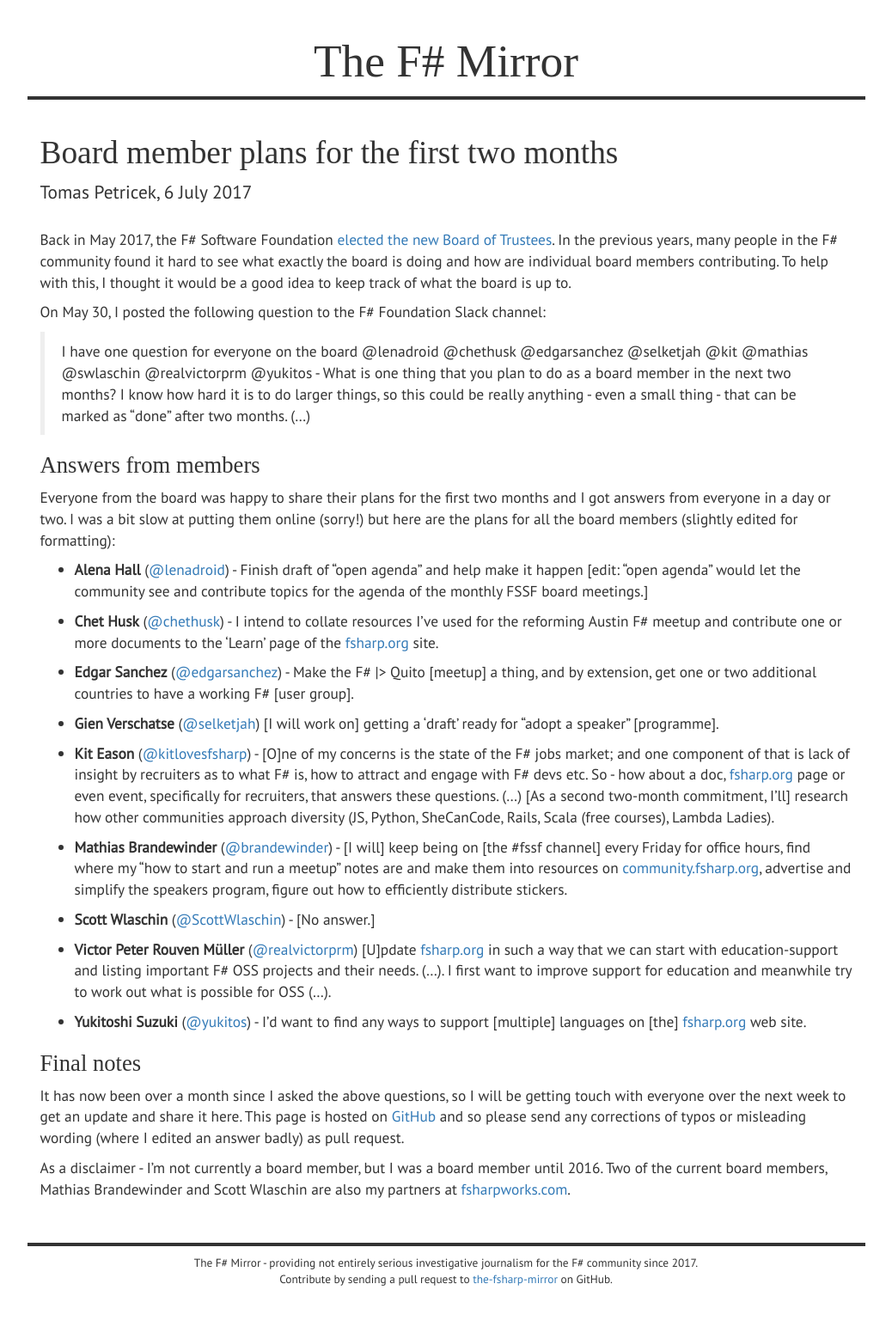
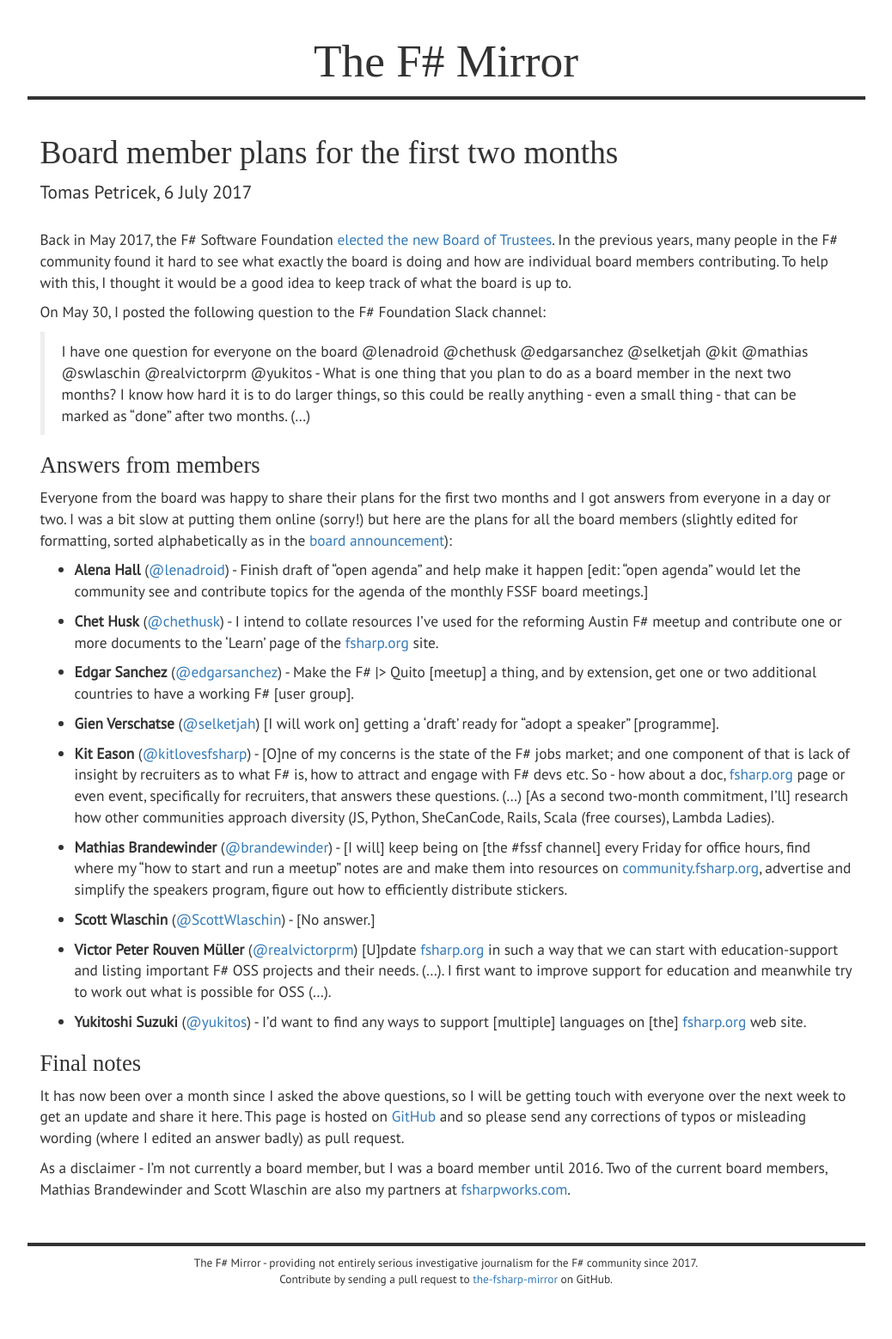
Before and after one commit to the-fsharp-mirror/the-fsharp-mirror.github.io, a Jekyll site: the page built from index.md, in a window 1280 px wide. Shown: the whole page at 86% size, without its empty margins (121-1159 px from the left). Built offline with Jekyll 4.4.1, drawn with Linux system fonts in a browser that asks for light colours; some web fonts are replaced.

Commit message:
Add sorting note

```diff
--- a/index.md
+++ b/index.md
@@ -24,7 +24,8 @@
 
 Everyone from the board was happy to share their plans for the first two months and I got answers
 from everyone in a day or two. I was a bit slow at putting them online (sorry!) but here are the
-plans for all the board members (slightly edited for formatting):
+plans for all the board members (slightly edited for formatting, sorted alphabetically as in the
+[board announcement](http://foundation.fsharp.org/2017_annual_members_meeting)):
 
  * **Alena Hall** ([@lenadroid](http://twitter.com/lenadroid)) - Finish draft of "open agenda" and
   help make it happen [edit: "open agenda" would let the community see and contribute topics for
```
